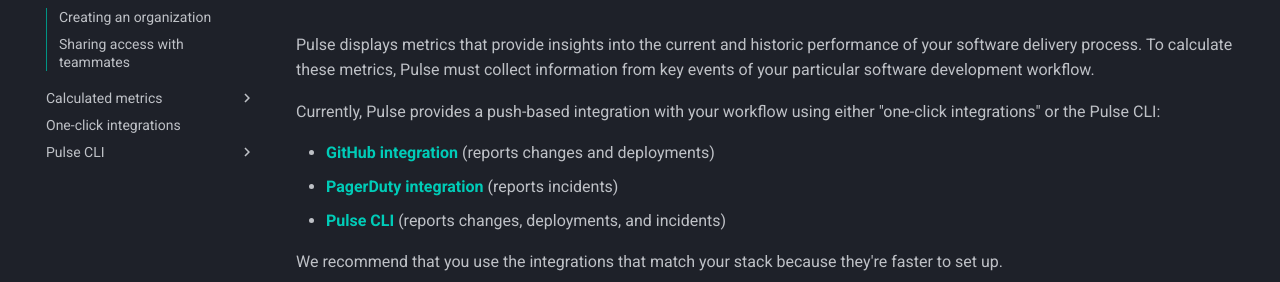
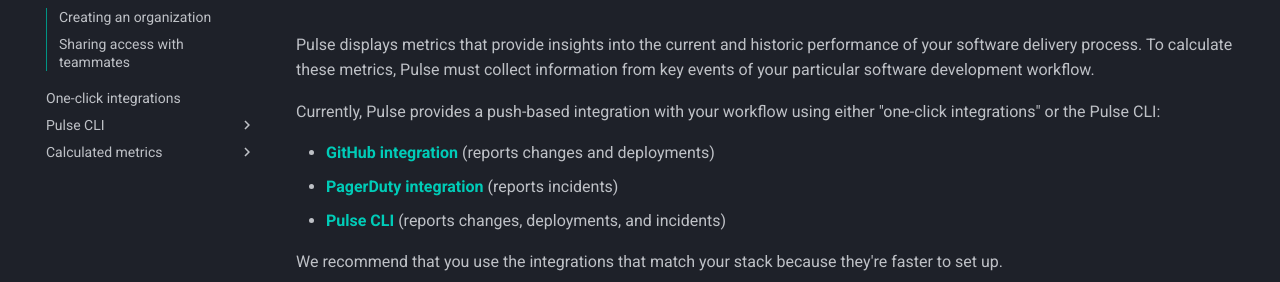
Before and after one commit to codacy/pulse-user-docs, an MkDocs documentation site: the page built from docs/index.md, in a window 1280 px wide. Shown: the part 148-430 px from the top of the page. Built offline with MkDocs 1.6.1 and Material for MkDocs 9.7.7, drawn with Linux system fonts in a browser that asks for light colours; part of the change alters nothing that is shown.

```diff
--- a/mkdocs.yml
+++ b/mkdocs.yml
@@ -48,12 +48,12 @@ plugins:
 
 nav:
   - index.md
-  - "Calculated metrics":
-    - metrics/accelerate.md
-    - metrics/lead-time-reviews.md
-    - metrics/work-in-progress.md
   - one-click-integrations.md
   - "Pulse CLI":
     - cli/installing-the-pulse-cli.md
     - cli/pushing-data-to-pulse.md
     - cli/examples.md
+  - "Calculated metrics":
+    - metrics/accelerate.md
+    - metrics/lead-time-reviews.md
+    - metrics/work-in-progress.md
```
